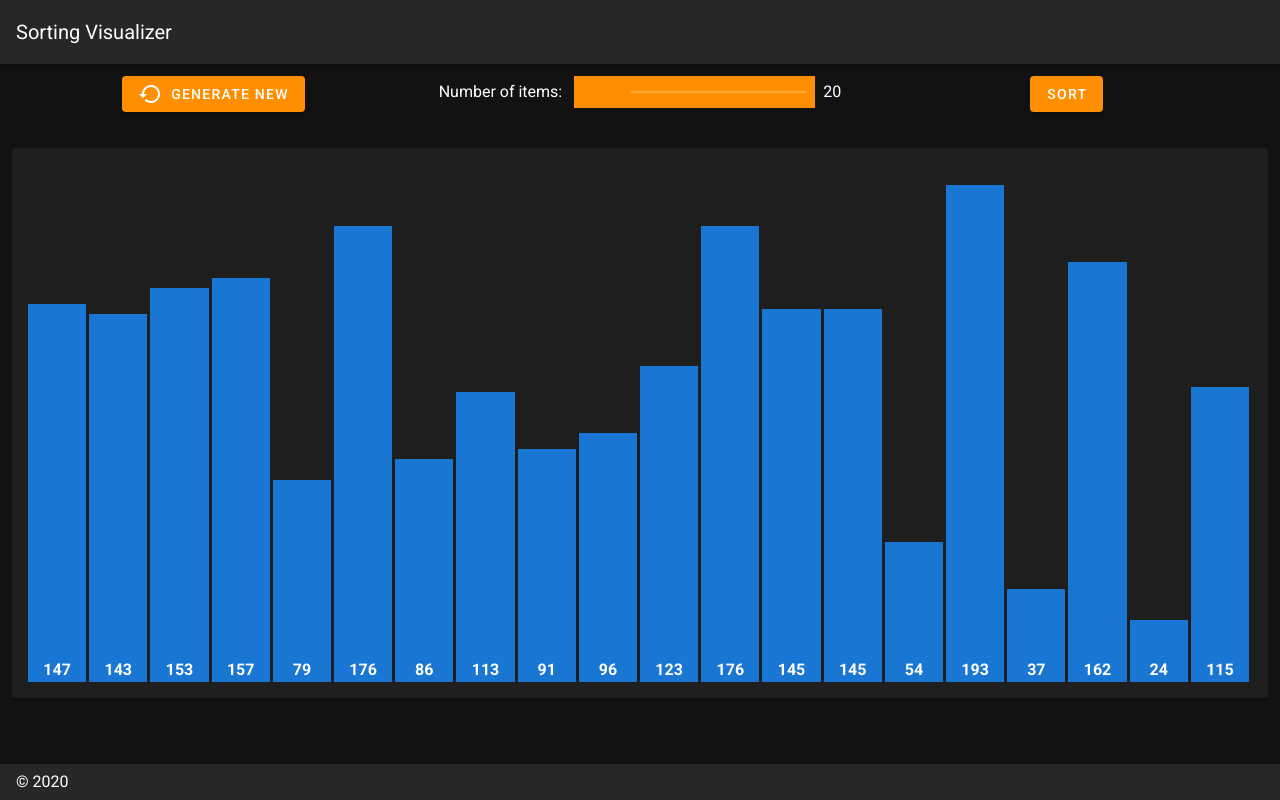
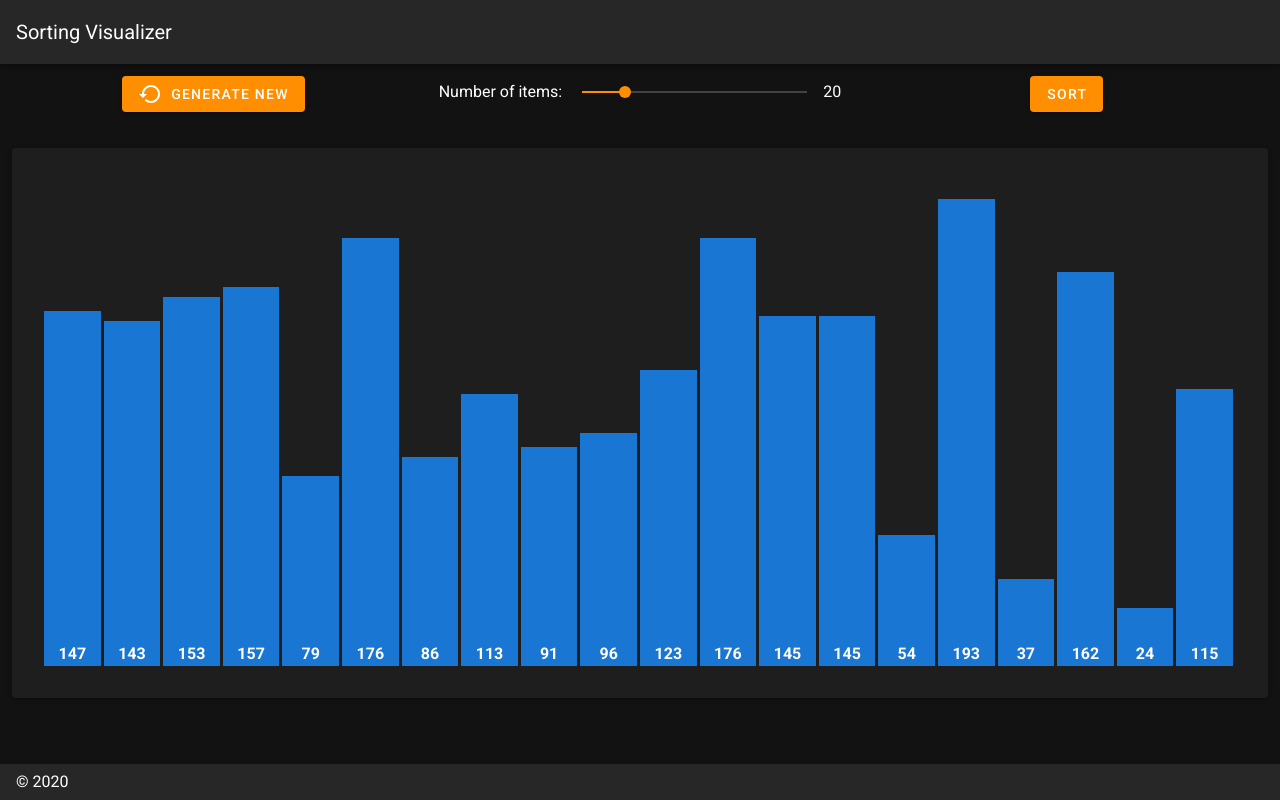
Before and after one commit to jonnytullis/sorting-visualizer-nuxt, a Nuxt app: page / in a window 1280 px wide. Built offline with nearby package versions, Linux system fonts and the light colour scheme.

Commit message:
Color update

```diff
--- a/components/SortTable.vue
+++ b/components/SortTable.vue
@@ -1,7 +1,7 @@
 <template>
-  <v-card :height="tableHeight" min-width="90%" class="pa-4" v-bind="$attrs">
+  <v-card :height="tableHeight" min-width="90%" class="pa-8" v-bind="$attrs">
     <v-layout fill-height justify-center align-end>
-      <bar
+      <node
         v-for="node of nodes"
         :key="node.index"
         :value="node"
@@ -14,13 +14,13 @@
 </template>
 
 <script>
-import Bar from './Node'
+import Node from './Node'
 import SortNode from './SortNode'
 
 export default {
   name: "SortTable",
   components: {
-    Bar
+    Node
   },
   props: {
     numNodes: {
--- a/pages/index.vue
+++ b/pages/index.vue
@@ -17,7 +17,7 @@
           <v-slider
             v-model="numNodes"
             color="amber darken-3"
-            background-color="amber darken-3"
+            track-color="grey darken-3"
             min="1"
             :max="$vuetify.breakpoint.xsOnly ? 75 : 100"
             hide-details
```
